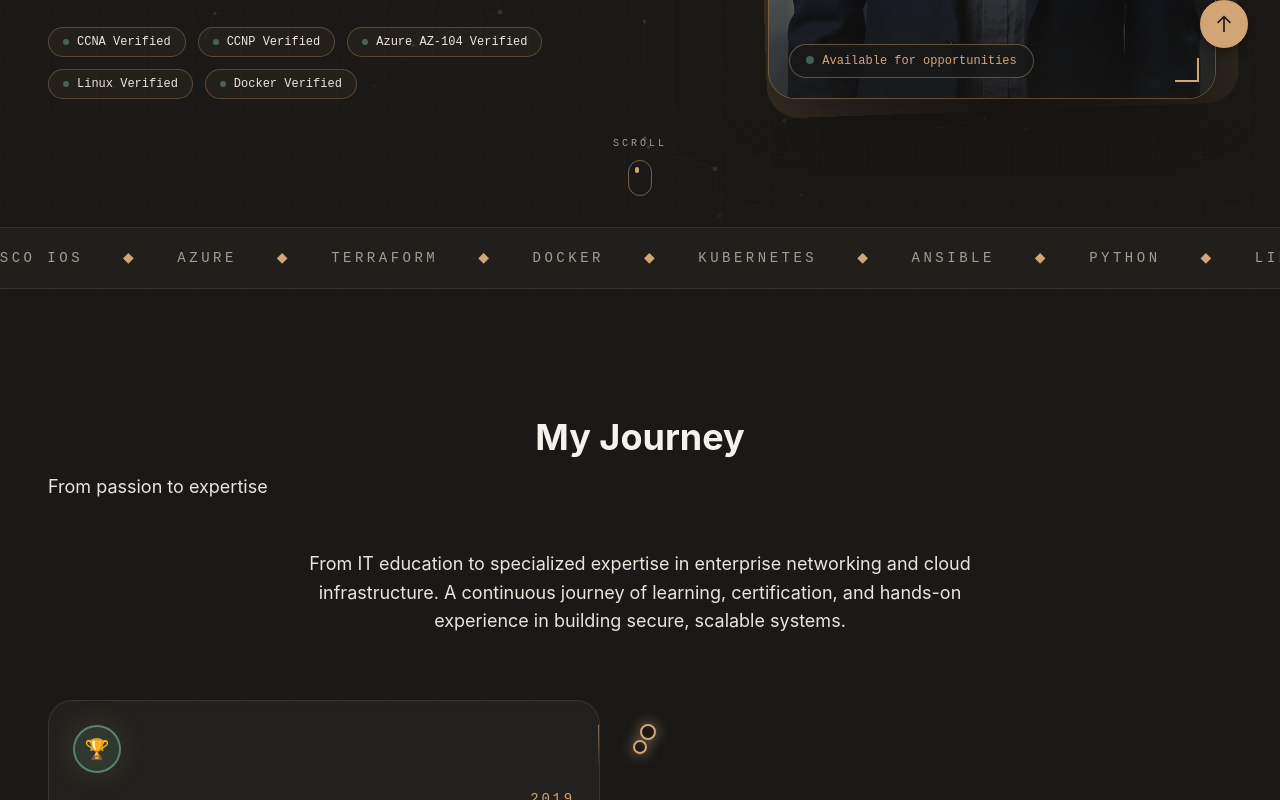
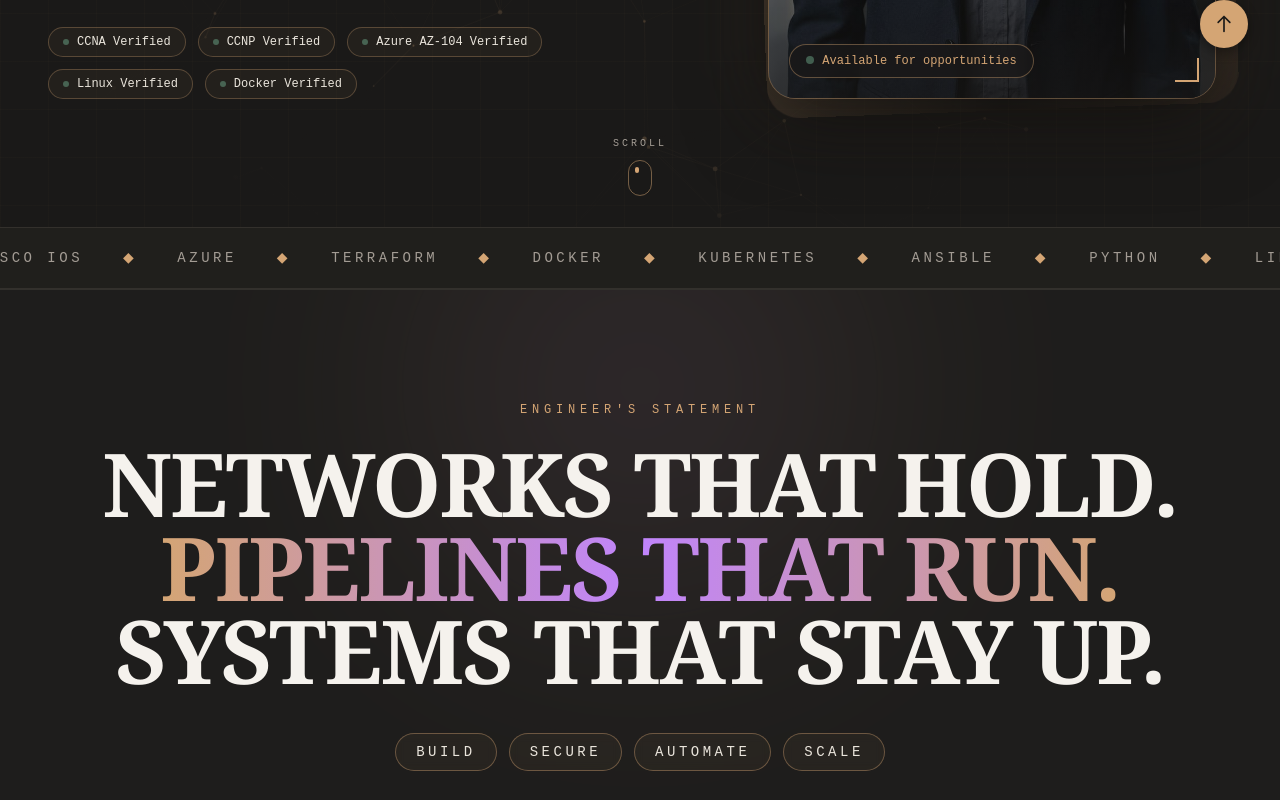
Before and after one commit to mohammed-goraney/my-portfolio, a React (Vite) app: page / in a window 1280 px wide. Shown: the part 720-1520 px from the top of the page. Built offline with nearby package versions, Linux system fonts and the light colour scheme.

Commit message:
Add Swiss-style pixel-reveal statement section and UI/UX pro-max skill highlight

```diff
--- a/src/App.tsx
+++ b/src/App.tsx
@@ -1,5 +1,5 @@
 import { useEffect } from 'react'
-import { Hero, Journey, Courses, Projects, Skills, SocialProof, Contact } from '@components/sections'
+import { Hero, Journey, Courses, Projects, Skills, SocialProof, Contact, PixelStatement } from '@components/sections'
 import { Navigation } from '@shared/Navigation'
 import { Footer } from '@shared/Footer'
 import { ScrollIndicator } from '@shared/ScrollIndicator'
@@ -42,6 +42,8 @@ export default function App() {
 
         <TechMarquee />
 
+        <PixelStatement />
+
         <Journey />
         <Courses />
         <Projects />
--- /dev/null
+++ b/src/components/sections/PixelStatement.tsx
@@ -0,0 +1,72 @@
+import { motion } from 'framer-motion'
+import { PixelReveal } from '@shared/PixelReveal'
+
+/**
+ * Swiss-brutalist statement section — the boldest element inspired by the
+ * framer "pixel reveal" showcase: a giant editorial headline wrapped in a
+ * dissolving pixel-grid overlay, plus a glowing accent underline treatment.
+ */
+export function PixelStatement() {
+  const words = ['BUILD', 'SECURE', 'AUTOMATE', 'SCALE']
+
+  return (
+    <section
+      className="relative overflow-hidden border-y border-border/60 bg-surface/30 py-20 md:py-28"
+      aria-label="Professional statement"
+    >
+      {/* soft purple-gold glow, echo of the swiss pixel reveal artwork */}
+      <div
+        className="pointer-events-none absolute -top-40 left-1/2 h-[32rem] w-[46rem] -translate-x-1/2 rounded-full opacity-25 blur-[120px]"
+        style={{
+          background:
+            'radial-gradient(circle, rgba(192,132,252,0.45) 0%, rgba(212,165,116,0.3) 45%, transparent 70%)',
+        }}
+        aria-hidden="true"
+      />
+
+      <div className="relative mx-auto max-w-6xl px-6 text-center">
+        <motion.p
+          initial={{ opacity: 0, y: 14 }}
+          whileInView={{ opacity: 1, y: 0 }}
+          viewport={{ once: true, margin: '-10%' }}
+          transition={{ duration: 0.6 }}
+          className="mb-6 font-mono-tech text-xs uppercase tracking-[0.4em] text-accent-gold"
+        >
+          Engineer's Statement
+        </motion.p>
+
+        {/* pixel-grid dissolve over the giant headline, swiss-style */}
+        <PixelReveal cols={16} rows={8} delay={0.1}>
+          <h2
+            className="font-display text-[clamp(2.4rem,7vw,5.5rem)] font-black uppercase leading-[0.95] tracking-tight text-text-primary"
+            style={{ letterSpacing: '-0.02em' }}
+          >
+            Networks that hold.
+            <br />
+            <span className="bg-gradient-to-r from-accent-gold via-[#C084FC] to-accent-gold bg-clip-text text-transparent">
+              Pipelines that run.
+            </span>
+            <br />
+            Systems that stay up.
+          </h2>
+        </PixelReveal>
+
+        {/* word chips that pulse in sequence */}
+        <div className="mt-10 flex flex-wrap items-center justify-center gap-3">
+          {words.map((w, i) => (
+            <motion.span
+              key={w}
+              initial={{ opacity: 0, y: 16, scale: 0.94 }}
+              whileInView={{ opacity: 1, y: 0, scale: 1 }}
+              viewport={{ once: true }}
+              transition={{ duration: 0.55, delay: 0.5 + i * 0.12, ease: [0.25, 0.1, 0.25, 1] }}
+              className="rounded-full border border-accent-gold/40 bg-accent-gold/5 px-5 py-2 font-mono-tech text-sm uppercase tracking-[0.25em] text-text-secondary backdrop-blur-sm transition-colors duration-300 hover:border-[#C084FC]/60 hover:text-[#C084FC]"
+            >
+              {w}
+            </motion.span>
+          ))}
+        </div>
+      </div>
+    </section>
+  )
+}
--- a/src/components/sections/Skills.tsx
+++ b/src/components/sections/Skills.tsx
@@ -31,6 +31,57 @@ const Skills = React.forwardRef<HTMLElement, SkillsProps>(
           level="h2"
           alignment="center"
         />
+
+        {/* UI/UX pro-max highlight — design obsession banner */}
+        {data.uiUxHighlight && (
+          <motion.div
+            initial={{ opacity: 0, y: 24 }}
+            whileInView={{ opacity: 1, y: 0 }}
+            viewport={{ once: true, margin: '-10%' }}
+            transition={{ duration: 0.8, ease: [0.25, 0.1, 0.25, 1] }}
+            className="relative mb-16 overflow-hidden rounded-2xl border border-[#C084FC]/50 bg-gradient-to-br from-[#C084FC]/15 via-surface/70 to-surface/40 p-8 md:p-10 backdrop-blur-md"
+          >
+            <div className="absolute -top-24 -right-24 h-64 w-64 rounded-full bg-[#C084FC]/20 blur-3xl" aria-hidden="true" />
+            <div className="absolute -bottom-24 -left-24 h-64 w-64 rounded-full bg-[#818CF8]/20 blur-3xl" aria-hidden="true" />
+            <div className="relative flex flex-col md:flex-row md:items-center gap-8">
+              <div className="md:w-2/3">
+                <Badge className="mb-4 border-[#C084FC]/60 text-[#C084FC]">
+                  ✦ Designer's Obsession
+                </Badge>
+                <h3 className="text-h2 md:text-h1 font-black tracking-tight text-text-primary mb-3">
+                  {data.uiUxHighlight.title}
+                </h3>
+                <p className="text-body-lg text-text-secondary">{data.uiUxHighlight.description}</p>
+              </div>
+              <div className="md:w-1/3">
+                <div className="flex items-center gap-4">
+                  <div className="flex-1 bg-surface-light/80 rounded-full h-2.5 overflow-hidden">
+                    <motion.div
+                      className="h-full rounded-full bg-gradient-to-r from-[#C084FC] to-[#818CF8]"
+                      initial={{ width: 0 }}
+                      whileInView={{ width: `${data.uiUxHighlight.level}%` }}
+                      viewport={{ once: true }}
+                      transition={{ duration: 1.4, delay: 0.4, ease: [0.25, 0.1, 0.25, 1] }}
+                    />
+                  </div>
+                  <span className="text-3xl font-black bg-gradient-to-r from-[#C084FC] to-[#818CF8] bg-clip-text text-transparent">
+                    {data.uiUxHighlight.level}%
+                  </span>
+                </div>
+                <div className="mt-4 flex flex-wrap gap-2">
+                  {data.uiUxHighlight.skills.map((s) => (
+                    <span
+                      key={s.name}
+                      className="rounded-full border border-[#C084FC]/40 bg-[#C084FC]/10 px-3 py-1 text-caption text-text-primary"
+                    >
+                      {s.name}
+                    </span>
+                  ))}
+                </div>
+              </div>
+            </div>
+          </motion.div>
+        )}
 
         {data.intro && (
           <FadeUp>
@@ -123,13 +174,14 @@ const Skills = React.forwardRef<HTMLElement, SkillsProps>(
         {/* summary stats with count-up */}
         <div className="mt-16 md:mt-20 grid grid-cols-2 md:grid-cols-4 gap-6">
           {[
-            { label: 'Categories', value: data.categories.length, suffix: '' },
+            { label: 'Categories', value: data.categories.length + (data.uiUxHighlight ? 1 : 0), suffix: '' },
             {
               label: 'Total Skills',
-              value: data.categories.reduce(
-                (sum: number, cat: typeof data.categories[0]) => sum + (cat.skills?.length ?? 0),
-                0
-              ),
+              value:
+                data.categories.reduce(
+                  (sum: number, cat: typeof data.categories[0]) => sum + (cat.skills?.length ?? 0),
+                  0
+                ) + (data.uiUxHighlight?.skills?.length ?? 0),
               suffix: '',
             },
             {
--- a/src/components/sections/index.ts
+++ b/src/components/sections/index.ts
@@ -5,3 +5,4 @@ export { Skills, type SkillsProps } from './Skills'
 export { SocialProof, type SocialProofProps } from './SocialProof'
 export { Contact, type ContactProps } from './Contact'
 export { Courses, type CoursesProps } from './Courses'
+export { PixelStatement } from './PixelStatement'
--- a/src/components/shared/index.ts
+++ b/src/components/shared/index.ts
@@ -1,4 +1,5 @@
 export { Button, type ButtonProps } from './Button'
+export { PixelReveal } from './PixelReveal'
 export { Card, type CardProps } from './Card'
 export { Badge, type BadgeProps } from './Badge'
 export { Section, type SectionProps } from './Section'
--- a/src/data/skills.data.ts
+++ b/src/data/skills.data.ts
@@ -2,6 +2,20 @@ import { SkillsData } from '../types/skill.types'
 export const skillsData: SkillsData = {
   intro:
     'Hands-on experience with enterprise networking, cloud infrastructure, and modern DevOps practices. Certified across multiple platforms including Cisco, Microsoft Azure, and containerization technologies.',
+
+  uiUxHighlight: {
+    title: 'UI / UX Design',
+    description:
+      'A deep obsession with craft — pixel-perfect interfaces, motion design, and user-first experiences. Not just engineering: design thinking is woven into everything I build.',
+    level: 95,
+    color: '#C084FC',
+    skills: [
+      { name: 'Interaction Design', level: 95, proficiency: 'expert' },
+      { name: 'Motion & Animation', level: 92, proficiency: 'expert' },
+      { name: 'Visual Design Systems', level: 90, proficiency: 'expert' },
+      { name: 'User Research & Wireframing', level: 85, proficiency: 'advanced' },
+    ],
+  },
 
   categories: [
     {
--- a/src/types/skill.types.ts
+++ b/src/types/skill.types.ts
@@ -24,6 +24,13 @@ export interface SkillCategory {
 
 export interface SkillsData {
   intro?: string;
+  uiUxHighlight?: {
+    title: string;
+    description: string;
+    level: number;
+    color?: string;
+    skills: Skill[];
+  };
   categories: SkillCategory[];
   hideCategoryLevels?: boolean;
   hideIndividualLevels?: boolean;
```
